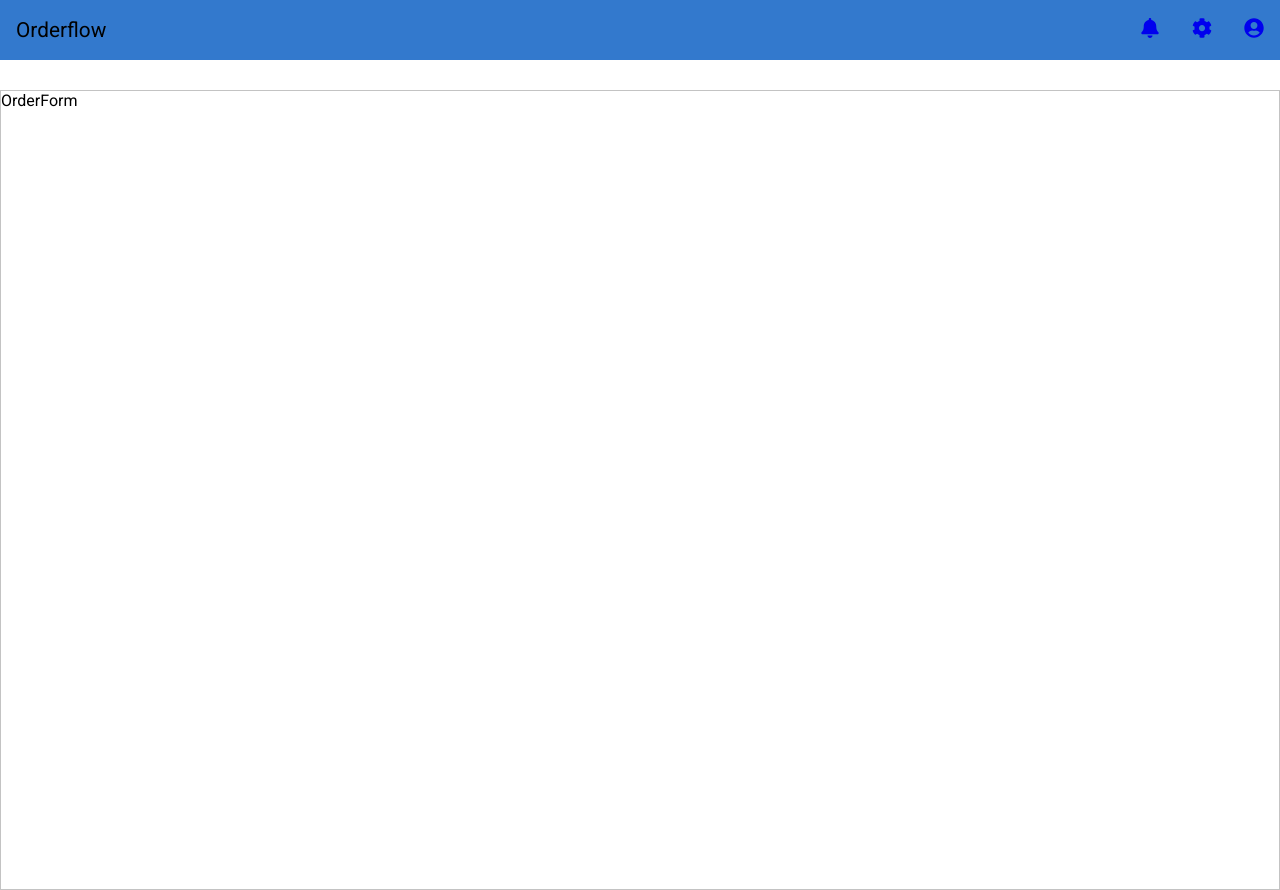
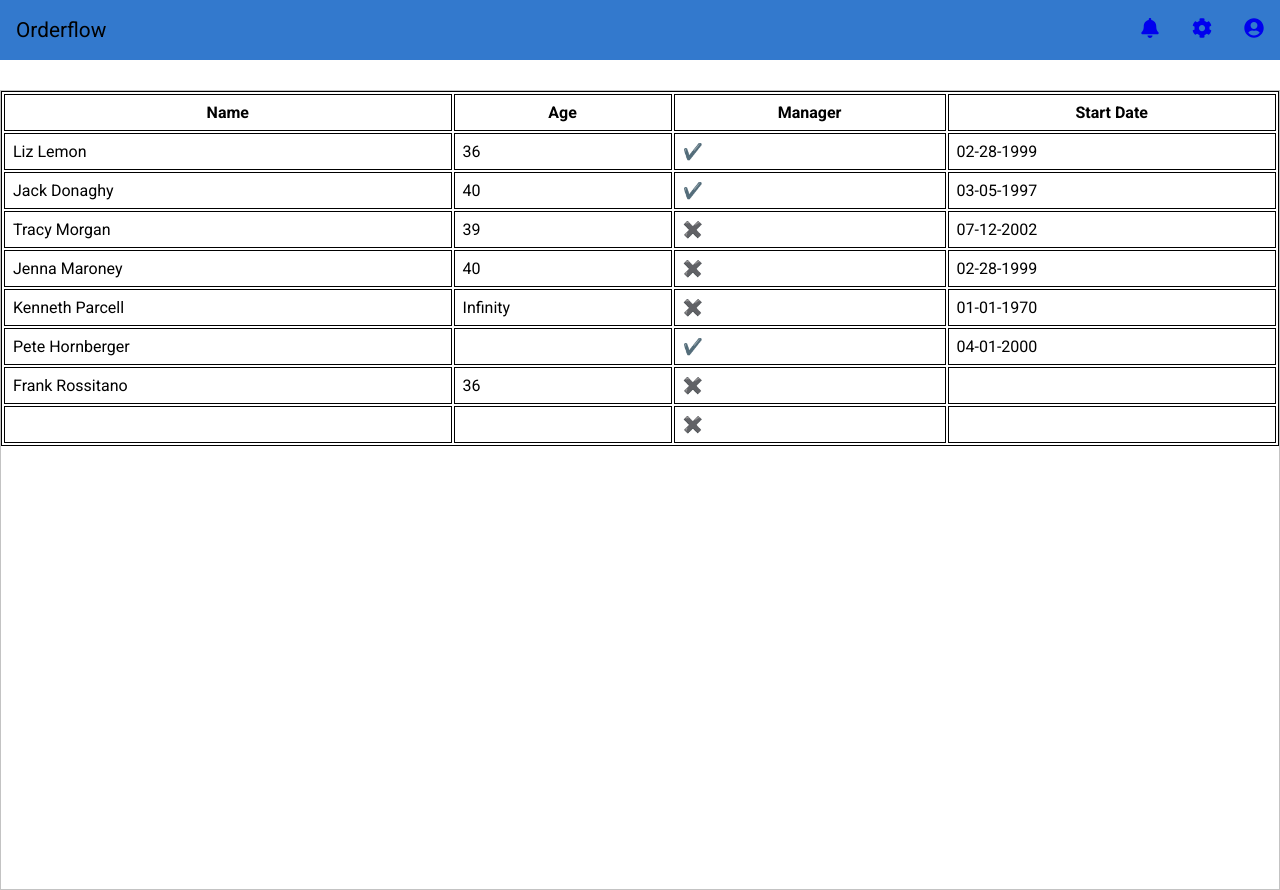
Before and after one commit to jcho-project/orderflow, a React (Create React App) app: page / in a window 1280 px wide. Built offline with nearby package versions, Linux system fonts and the light colour scheme.

Commit message:
add initial sample order table data

```diff
--- a/src/components/OrderForm.jsx
+++ b/src/components/OrderForm.jsx
@@ -1,6 +1,52 @@
 function OrderForm() {
+  const rows = [
+    { id: 1, name: 'Liz Lemon', age: 36, is_manager: true, start_date: '02-28-1999' },
+    { id: 2, name: 'Jack Donaghy', age: 40, is_manager: true, start_date: '03-05-1997' },
+    { id: 3, name: 'Tracy Morgan', age: 39, is_manager: false, start_date: '07-12-2002' },
+    { id: 4, name: 'Jenna Maroney', age: 40, is_manager: false, start_date: '02-28-1999' },
+    { id: 5, name: 'Kenneth Parcell', age: Infinity, is_manager: false, start_date: '01-01-1970' },
+    { id: 6, name: 'Pete Hornberger', age: null, is_manager: true, start_date: '04-01-2000' },
+    { id: 7, name: 'Frank Rossitano', age: 36, is_manager: false, start_date: null },
+    { id: 8, name: null, age: null, is_manager: null, start_date: null },
+  ]
+
+  const columns = [
+    { accessor: 'name', label: 'Name' },
+    { accessor: 'age', label: 'Age' },
+    { accessor: 'is_manager', label: 'Manager', format: value => (value ? '✔️' : '✖️') },
+    { accessor: 'start_date', label: 'Start Date' },
+  ]
+
+  const Table = ({ columns, rows }) => {
+    return (
+      <table>
+        <thead>
+          <tr>
+            {columns.map(column => {
+              return <th key={column.accessor}>{column.label}</th>
+            })}
+          </tr>
+        </thead>
+        <tbody>
+          {rows.map(row => {
+            return (
+              <tr key={row.id}>
+                {columns.map(column => {
+                  if (column.format) {
+                    return <td key={column.accessor}>{column.format(row[column.accessor])}</td>
+                  }
+                  return <td key={column.accessor}>{row[column.accessor]}</td>
+                })}
+              </tr>
+            )
+          })}
+        </tbody>
+      </table>
+    )
+  }
+
   return (
-    <div>OrderForm</div>
+    <Table rows={rows} columns={columns} />
   )
 }
 
--- a/src/index.css
+++ b/src/index.css
@@ -71,3 +71,29 @@ nav {
   margin: auto;
   align-items: center;
 }
+
+/* order table */
+
+table {
+  width: 100%;
+  border: 1px solid black;
+}
+
+th,
+td {
+  border: 1px solid black;
+  padding: 0.5rem;
+}
+
+th span {
+  margin-right: 1rem;
+}
+
+input {
+  -webkit-appearance: none;
+  border: 1px solid gray;
+  padding: 0.5rem;
+  width: 100%;
+  max-width: 100%;
+  background: #f0f0f0;
+}
```
